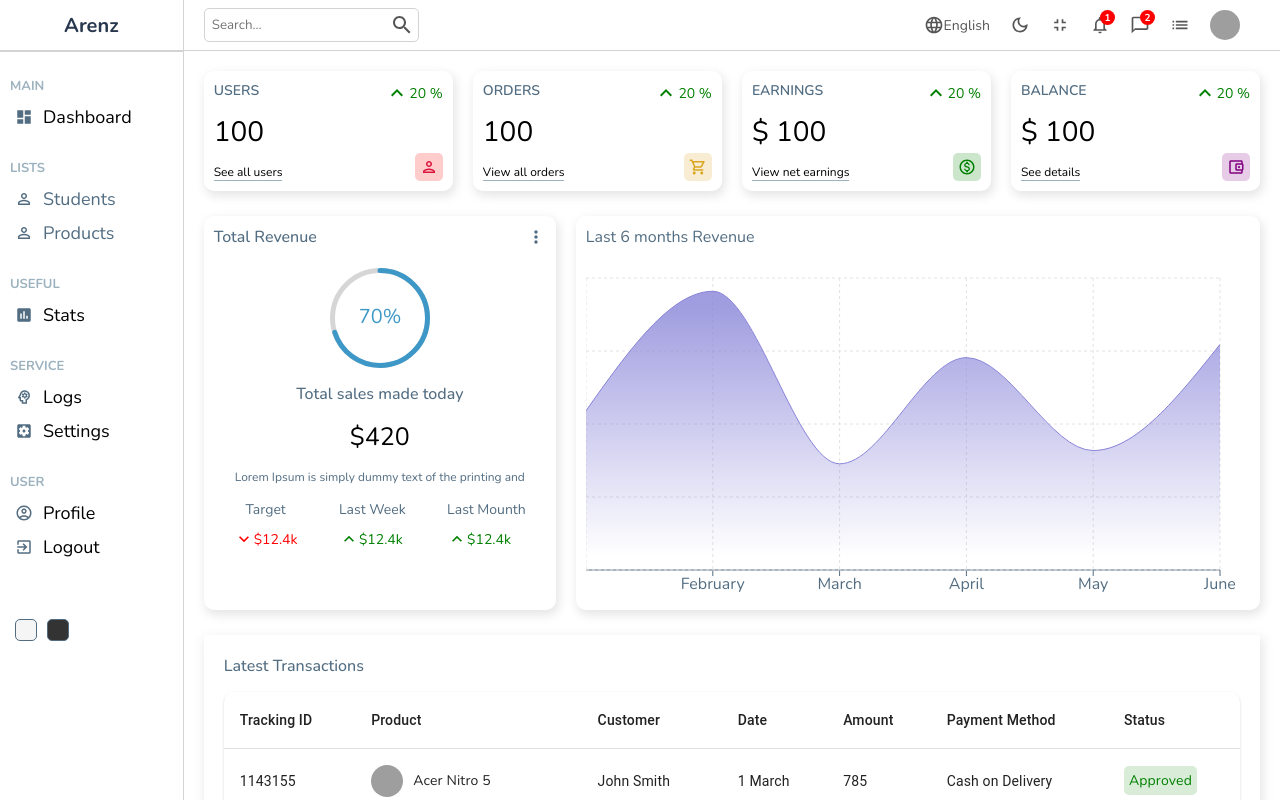
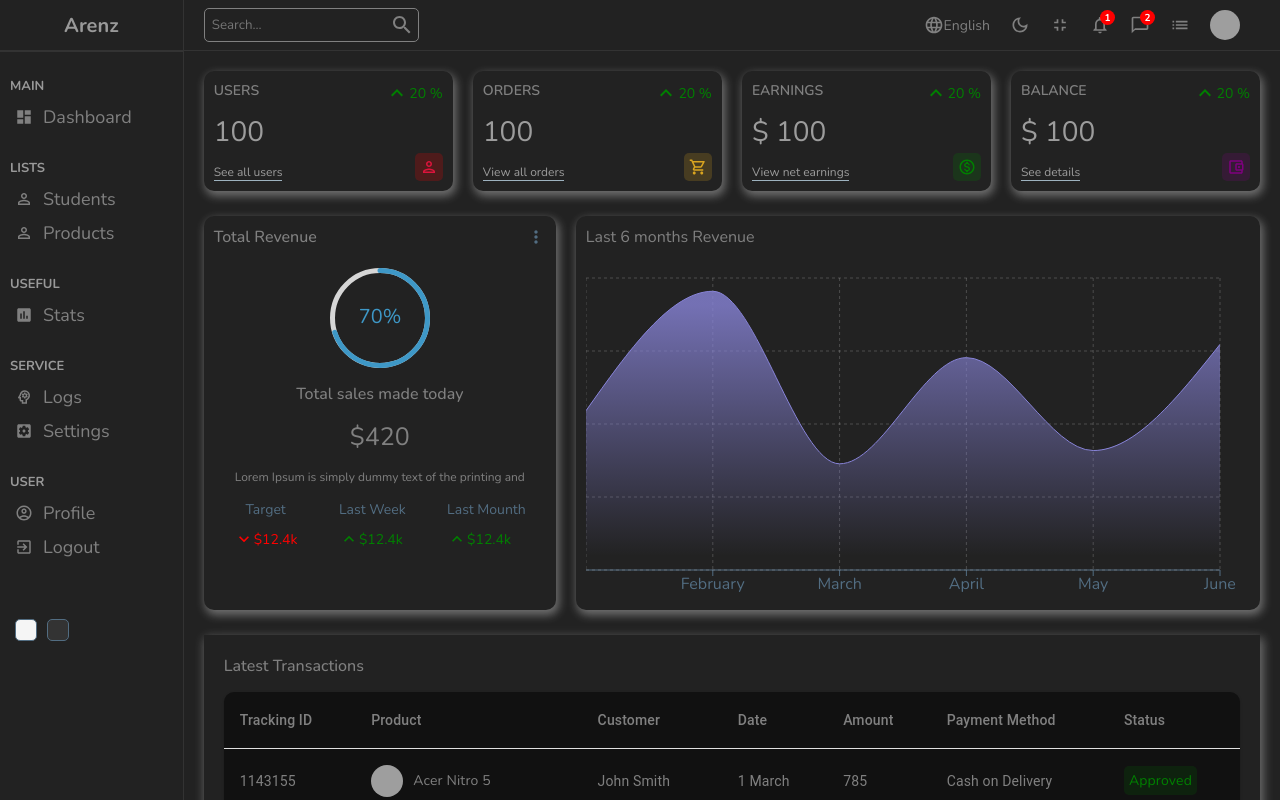
Before and after one commit to arensin8/React-AdminPanel, a React (Create React App) app: page / in a window 1280 px wide. Shown: the top 800 px of the page. Built offline with nearby package versions, Linux system fonts and the light colour scheme; grey boxes are pictures that could not be loaded.

Commit message:
Update 9 files

```diff
--- a/src/App.js
+++ b/src/App.js
@@ -1,4 +1,4 @@
-import React from 'react';
+import React, { useState } from 'react';
 import Home from "./pages/home/Home";
 import Login from "./pages/login/Login";
 import List from "./pages/list/List";
@@ -7,11 +7,14 @@ import New from "./pages/new/New";
 import { BrowserRouter, Routes, Route } from "react-router-dom";
 import { studentInputs } from './formSource';
 import { productInputs } from './formSource';
+import './style/dark.scss'
 
 import './styles.css'
 export default function App() {
+
+  const [dark,setDark] = useState(false)
   return (
-   <div className='App'>
+   <div className='App dark'>
       <BrowserRouter>
         <Routes>
           <Route path="/">
--- a/src/components/datatable/Datatable.js
+++ b/src/components/datatable/Datatable.js
@@ -19,7 +19,7 @@ const Datatable = () => {
       renderCell: (params) => {
         return (
           <div className="cellAction">
-            <Link to="/users/test" style={{ textDecoration: "none" }}>
+            <Link to="/students/test" style={{ textDecoration: "none" }}>
               <div className="viewButton">View</div>
             </Link>
             <div
@@ -37,7 +37,7 @@ const Datatable = () => {
     <div className="datatable">
       <div className="datatableTitle">
         Add New User
-        <Link to="/users/new" className="link">
+        <Link to="/students/new" className="link">
           Add New
         </Link>
       </div>
--- a/src/components/sidebar/Sidebar.js
+++ b/src/components/sidebar/Sidebar.js
@@ -22,18 +22,20 @@ const Sidebar = () => {
       <div className="center">
         <ul>
           <p className="title">MAIN</p>
+          <Link to='/' style={{ textDecoration: "none" , color: '#27374D' }}>
           <li>
             <DashboardIcon className="icon" />
             <span>Dashboard</span>
           </li>
+          </Link>
           <p className="title">LISTS</p>
-          <Link to='/students' style={{ textDecoration: "none" , color: '#526D82' }}>
+          <Link to='/students' style={{ textDecoration: "none" , color: '#27374D' }}>
             <li>
               <PersonOutlineIcon className="icon" />
               <span>Students</span>
             </li>
           </Link>
-          <Link to='/products' style={{ textDecoration: "none", color: '#526D82'  }}>
+          <Link to='/products' style={{ textDecoration: "none", color: '#27374D'  }}>
           <li>
             <PersonOutlineIcon className="icon" />
             <span>Products</span>
--- /dev/null
+++ b/src/context/darkModeContext.js
@@ -0,0 +1,18 @@
+import { createContext, useReducer } from "react";
+import DarkModeReducer from "./darkModeReducer";
+
+const INITIAL_STATE = {
+  darkMode: false,
+};
+
+export const DarkModeContext = createContext(INITIAL_STATE);
+
+export const DarkModeContextProvider = ({ children }) => {
+  const [state, dispatch] = useReducer(DarkModeReducer, INITIAL_STATE);
+
+  return (
+    <DarkModeContext.Provider value={{ darkMode: state.darkMode, dispatch }}>
+      {children}
+    </DarkModeContext.Provider>
+  );
+};
--- /dev/null
+++ b/src/context/darkModeReducer.js
@@ -0,0 +1,25 @@
+const DarkModeReducer = (state , action) => {
+    switch (action.type) {
+        case "LIGHT":{
+            return{
+                darkMode : false
+            }
+        }
+
+        case "DARK" : {
+            return{
+                darkMode : true
+            }
+        }
+        case "TOGGLE" : {
+            return{
+                darkMode : !state.darkMode
+            }
+        }
+
+        default:
+            return state
+    }
+};
+
+export default DarkModeReducer;
--- a/src/index.js
+++ b/src/index.js
@@ -2,12 +2,15 @@ import { StrictMode } from "react";
 import { createRoot } from "react-dom/client";
 
 import App from "./App";
+import { DarkModeContextProvider } from "./context/darkModeContext";
 
 const rootElement = document.getElementById("root");
 const root = createRoot(rootElement);
 
 root.render(
   <StrictMode>
-    <App />
+    <DarkModeContextProvider>
+      <App />
+    </DarkModeContextProvider>
   </StrictMode>
 );
--- a/src/pages/home/Home.js
+++ b/src/pages/home/Home.js
@@ -20,7 +20,7 @@ const Home = () => {
         </div>
         <div className="charts">
           <Feautured />
-          <Chart title ={'Last 6 months Revenue'} aspect={ 2/1}/>
+          <Chart title ={'Last 6 months Revenue'} aspect={ 2/1} className='chart'/>
         </div>
         <div className="listContainer">
           <div className="listTitle">Latest Transactions</div>
--- /dev/null
+++ b/src/style/dark.scss
@@ -0,0 +1,108 @@
+.App.dark {
+  background-color: #222;
+  color: rgb(156, 156, 156);
+  box-shadow: 0 -2px 10px rgba(0, 0, 0, 1) !important;
+
+  .chartGrid {
+    stroke: rgba(228, 228, 228, 0.219);
+  }
+
+  .table {
+    background-color: #111;
+
+    .tableCell {
+      color: gray;
+    }
+  }
+
+  .navbar {
+    color: gray;
+    border-color: #333;
+
+    .search {
+      border-color: gray;
+    }
+  }
+
+  .sidebar {
+    background-color: #222;
+    border-color: #333;
+
+    .top {
+      .logo {
+        color: #999;
+      }
+    }
+
+    hr {
+      border-color: #333;
+    }
+    ul {
+      .title {
+        color: #999;
+      }
+      li {
+        color: gray;
+        &:hover {
+          background-color: #333;
+        }
+
+        .icon {
+          color: gray;
+        }
+      }
+    }
+  }
+
+  .widget {
+    .title {
+      color: gray;
+    }
+  }
+
+  .feautured {
+    .title,
+    h1,
+    p {
+      color: gray;
+    }
+  }
+
+  .charts {
+    .title {
+      color: gray;
+    }
+    .chart {
+      color: gray;
+    }
+  }
+  .listContainer {
+    .listTitle {
+      color: gray;
+    }
+  }
+
+  .datatable {
+    .datagrid {
+      color: gray;
+      border:none;
+
+      .viewButton,.deleteButton,.cellWithStatus{
+        color: gray;
+        border-color:gray;
+      }
+    }
+  }
+
+  input{
+    background-color: transparent;
+  }
+
+  .new{
+    .top{
+        h1{
+            color: gray;
+        }
+    }
+  }
+}
```
Also changed, not shown: public/index.html (+0 -9 lines).
